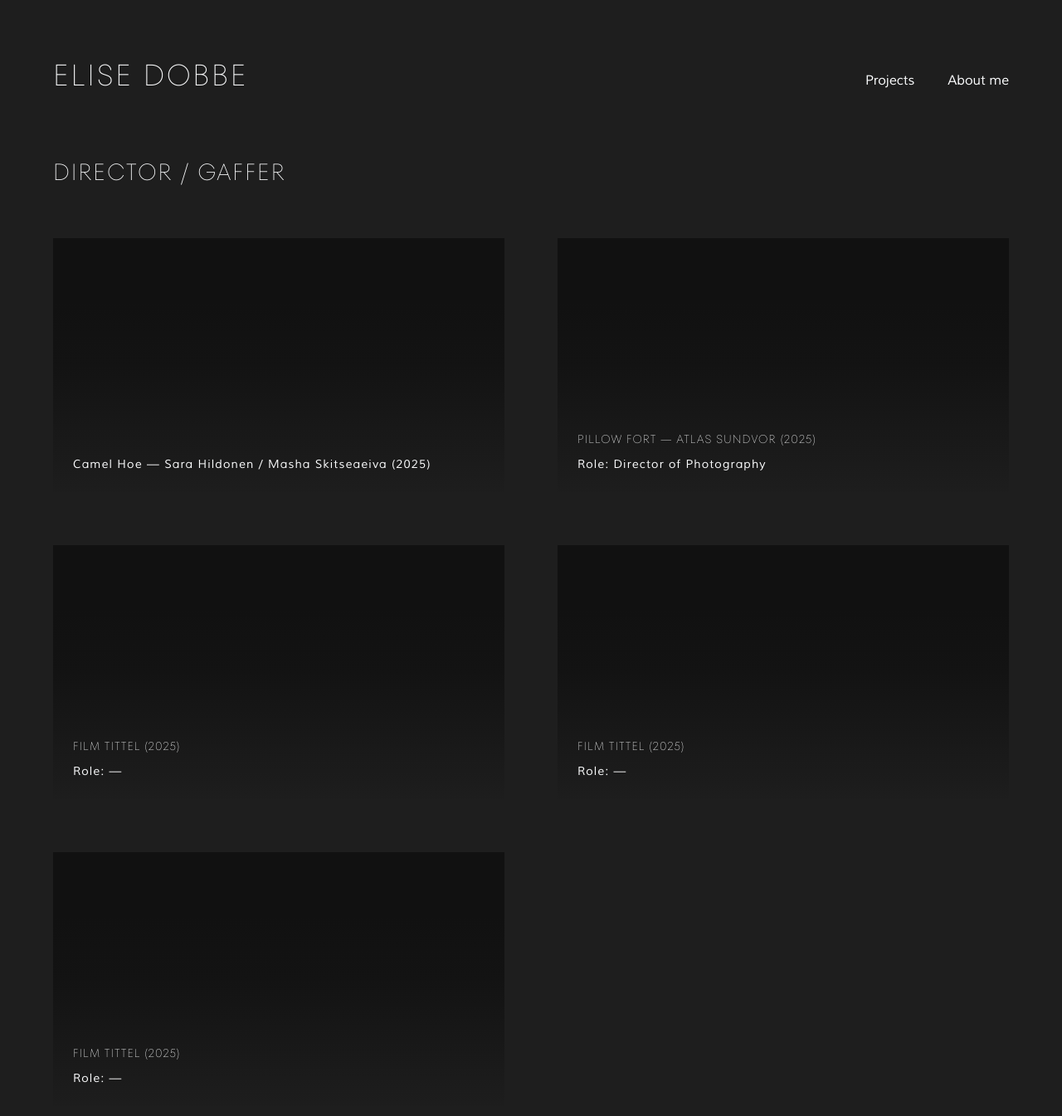
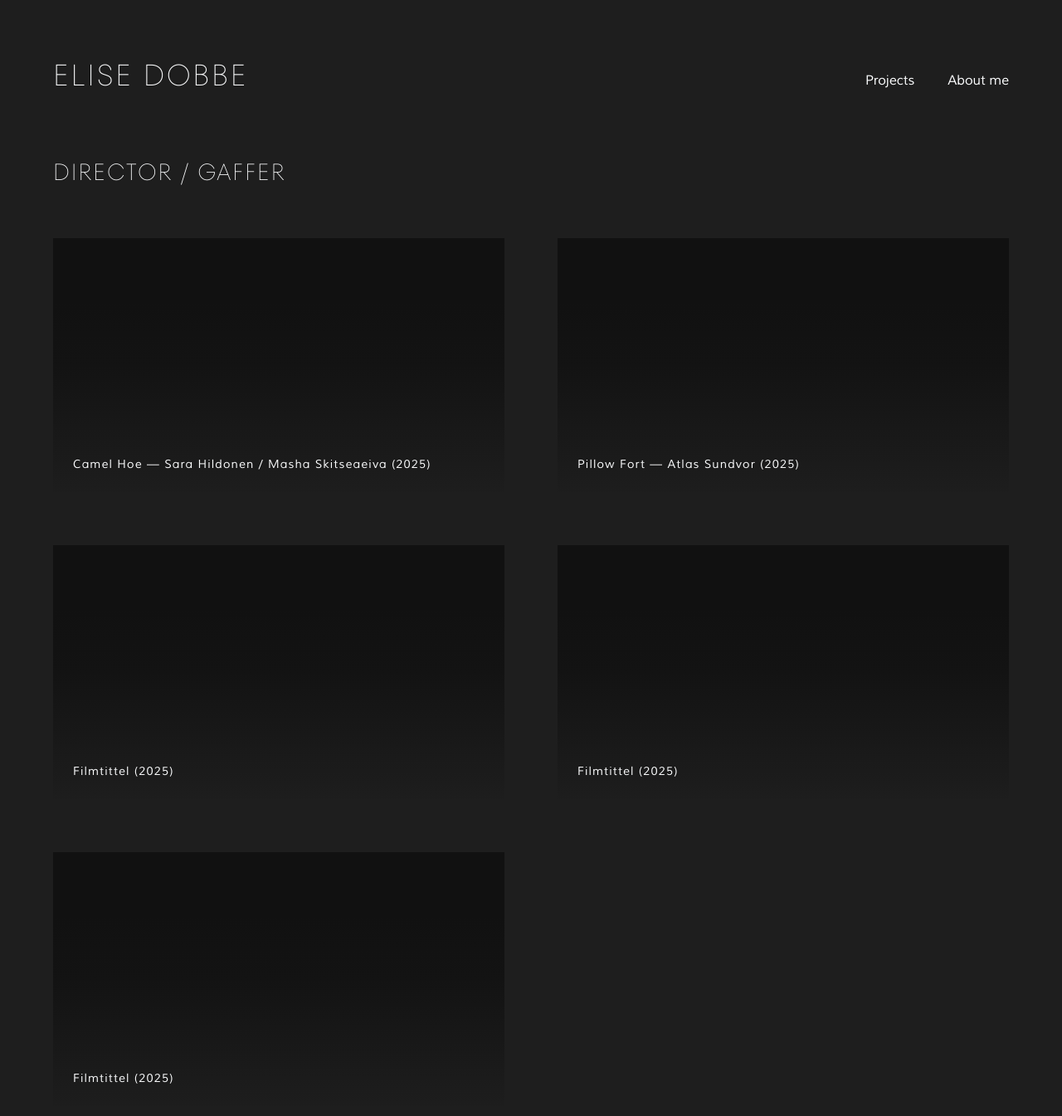
Before and after one commit to elisedobbe/portfolio, an MkDocs documentation site: the page built from docs/projects.md, in a window 1280 px wide and 1400 px high. Shown: the top 1345 px of the window at 83% size. Built offline with MkDocs 1.6.1 and Material for MkDocs 9.7.7, drawn with Linux system fonts in a browser that asks for light colours; some of the changed text lies outside the part shown.

Commit message:
Update projects.md

```diff
--- a/docs/projects.md
+++ b/docs/projects.md
@@ -32,8 +32,7 @@
       <svg viewBox="0 0 24 24"><polygon points="5,3 19,12 5,21"/></svg>
     </div>
     <div class="project-card__info">
-      <p class="project-card__title">Pillow Fort — Atlas Sundvor (2025)</p>
-      <p class="project-card__meta">Role: Director of Photography</p>
+      <p class="project-card__meta">Pillow Fort — Atlas Sundvor (2025)</p>
     </div>
   </a>
 
@@ -50,8 +49,7 @@
       <svg viewBox="0 0 24 24"><polygon points="5,3 19,12 5,21"/></svg>
     </div>
     <div class="project-card__info">
-      <p class="project-card__title">Film tittel (2025)</p>
-      <p class="project-card__meta">Role: —</p>
+      <p class="project-card__meta">Filmtittel (2025)</p>
     </div>
   </a>
 
@@ -68,8 +66,7 @@
       <svg viewBox="0 0 24 24"><polygon points="5,3 19,12 5,21"/></svg>
     </div>
     <div class="project-card__info">
-      <p class="project-card__title">Film tittel (2025)</p>
-      <p class="project-card__meta">Role: —</p>
+      <p class="project-card__meta">Filmtittel (2025)</p>
     </div>
   </a>
 
@@ -86,8 +83,7 @@
       <svg viewBox="0 0 24 24"><polygon points="5,3 19,12 5,21"/></svg>
     </div>
     <div class="project-card__info">
-      <p class="project-card__title">Film tittel (2025)</p>
-      <p class="project-card__meta">Role: —</p>
+      <p class="project-card__meta">Filmtittel (2025)</p>
     </div>
   </a>
 
@@ -115,8 +111,7 @@
       <svg viewBox="0 0 24 24"><polygon points="5,3 19,12 5,21"/></svg>
     </div>
     <div class="project-card__info">
-      <p class="project-card__title">Film tittel (2025)</p>
-      <p class="project-card__meta">Role: —</p>
+      <p class="project-card__meta">Filmtittel (2025)</p>
     </div>
   </a>
 
@@ -133,8 +128,7 @@
       <svg viewBox="0 0 24 24"><polygon points="5,3 19,12 5,21"/></svg>
     </div>
     <div class="project-card__info">
-      <p class="project-card__title">Film tittel (2025)</p>
-      <p class="project-card__meta">Role: —</p>
+      <p class="project-card__meta">Filmtittel (2025)</p>
     </div>
   </a>
 
```
